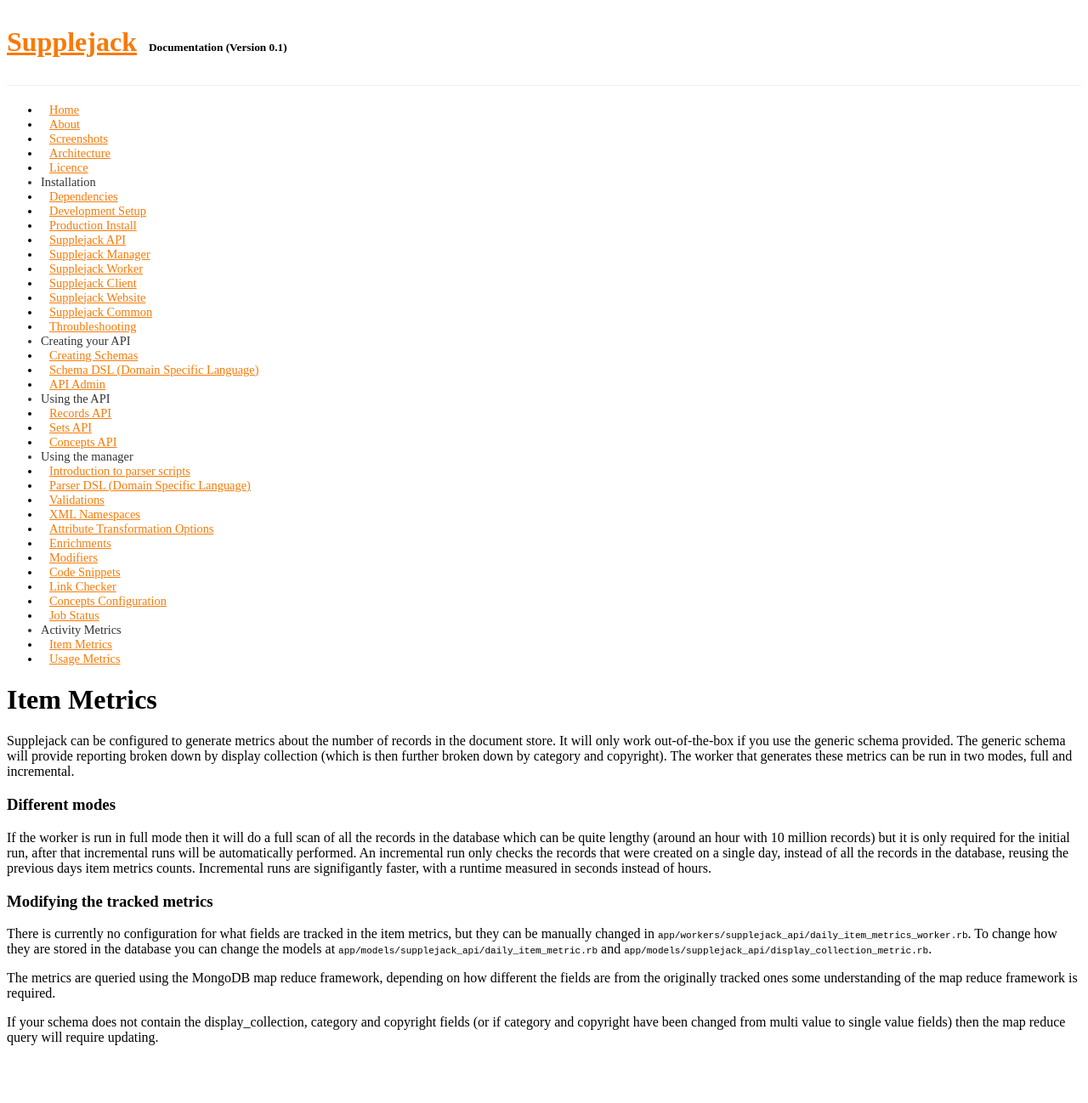
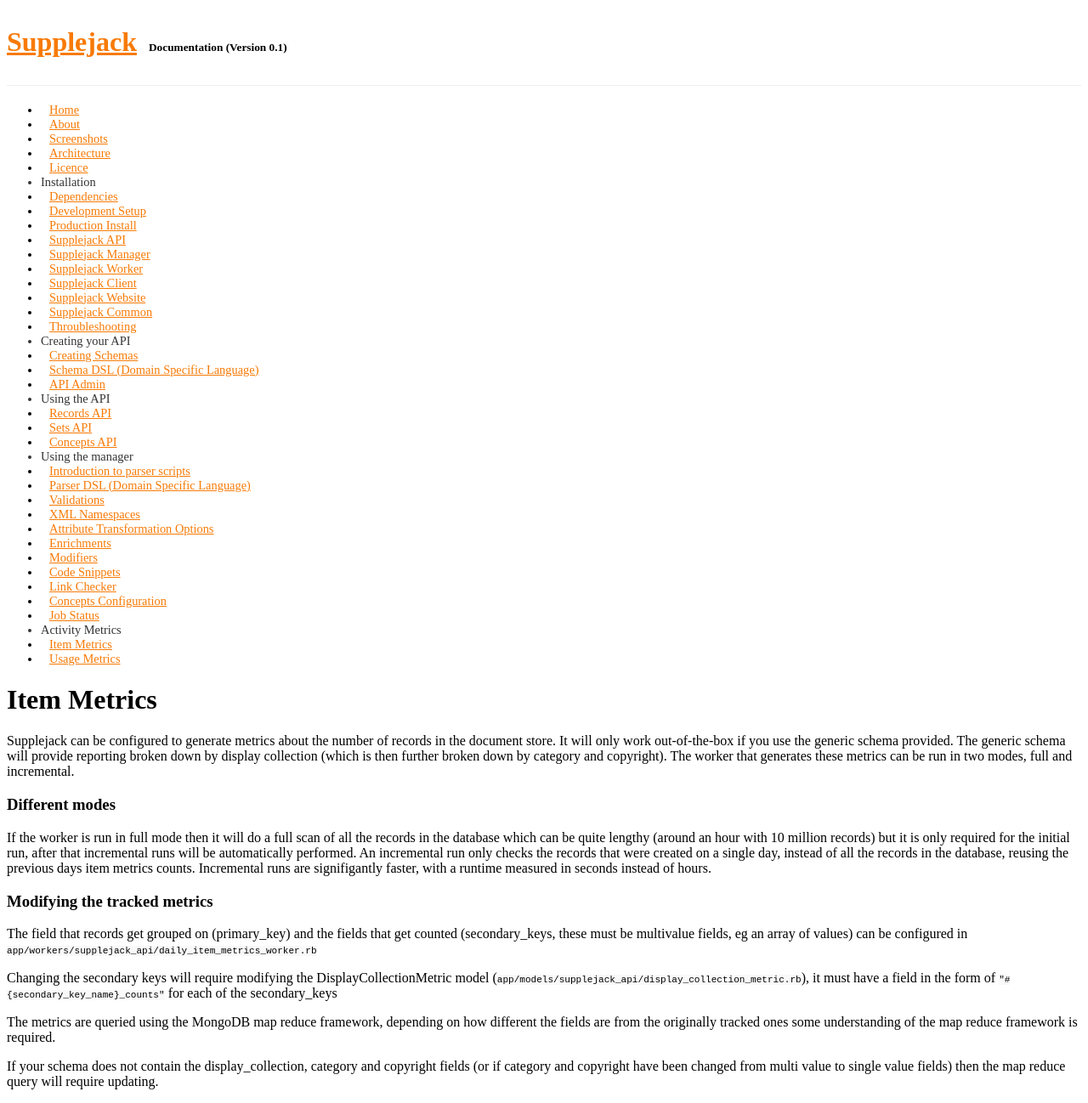
Before and after one commit to DigitalNZ/supplejack, a Jekyll site: the page built from _posts/2015-08-17-item-metrics.md, in a window 1280 px wide. Shown: the whole page at 85% size. Built offline with Jekyll 4.4.1, drawn with Linux system fonts in a browser that asks for light colours; Markdown is read by kramdown in place of the engine named in the settings; a style sheet for code colours, icons or effects is not loaded; before the commit the page ends 1246 px from its top, so only the background shows below that.

Commit message:
Update item metrics documentation with configuration options

```diff
--- a/_posts/2015-08-17-item-metrics.md
+++ b/_posts/2015-08-17-item-metrics.md
@@ -12,7 +12,9 @@
 
 ### Modifying the tracked metrics
 
-There is currently no configuration for what fields are tracked in the item metrics, but they can be manually changed in `app/workers/supplejack_api/daily_item_metrics_worker.rb`. To change how they are stored in the database you can change the models at `app/models/supplejack_api/daily_item_metric.rb` and `app/models/supplejack_api/display_collection_metric.rb`.
+The field that records get grouped on (primary\_key) and the fields that get counted (secondary\_keys, these must be multivalue fields, eg an array of values) can be configured in `app/workers/supplejack_api/daily_item_metrics_worker.rb`
+
+Changing the secondary keys will require modifying the DisplayCollectionMetric model (`app/models/supplejack_api/display_collection_metric.rb`), it must have a field in the form of `"#{secondary_key_name}_counts"` for each of the secondary\_keys
 
 The metrics are queried using the MongoDB map reduce framework, depending on how different the fields are from the originally tracked ones some understanding of the map reduce framework is required.
 
```
